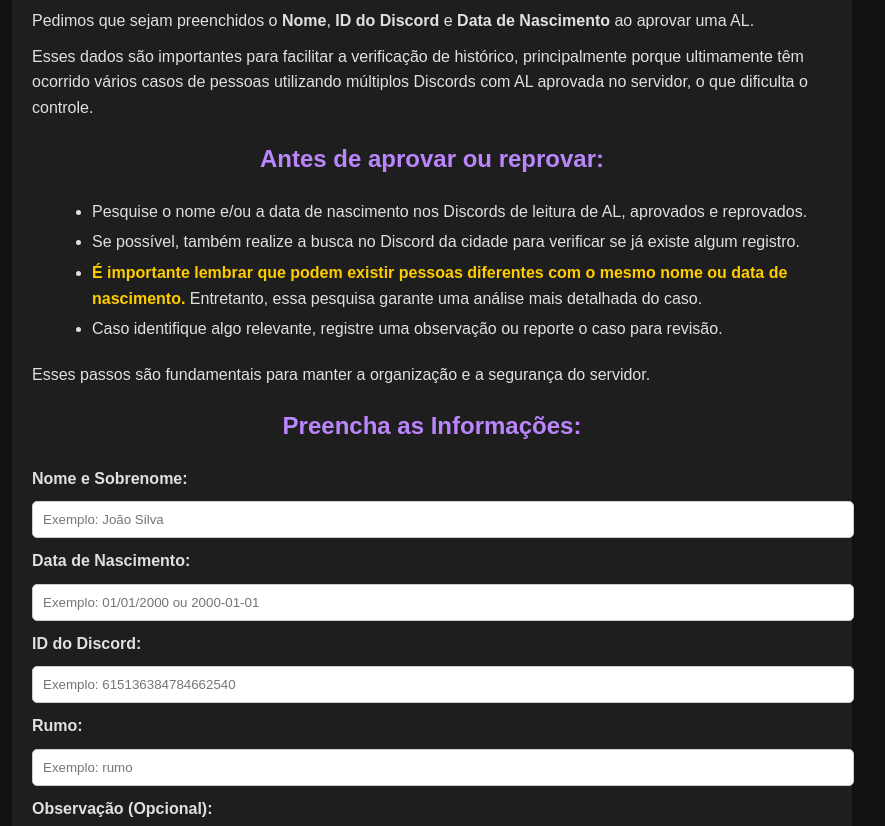
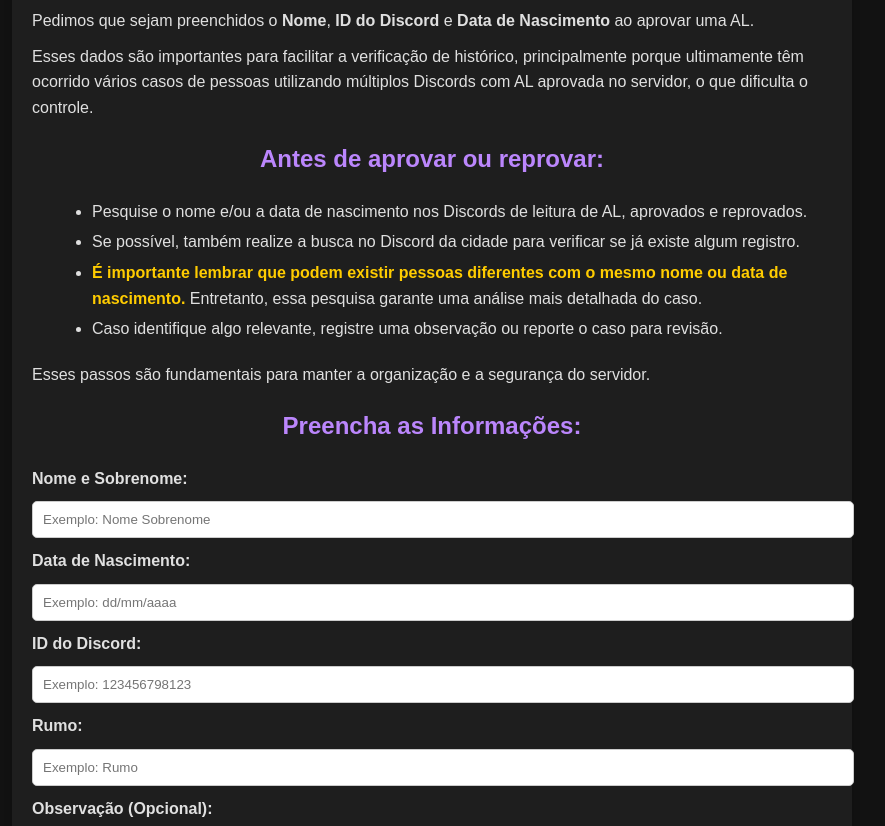
Before and after one commit to JackyMayers/leital, a plain HTML site: page index.html in a window 1280 px wide. Shown: the part 126-952 px from the top of the page, without its empty margins (208-1093 px from the left). Drawn offline with Linux system fonts and the light colour scheme.

Commit message:
Update index.html

```diff
--- a/index.html
+++ b/index.html
@@ -122,16 +122,16 @@
         <h2>Preencha as Informações:</h2>
         <form id="al-form">
             <label for="nomeSobrenome">Nome e Sobrenome:</label>
-            <input type="text" id="nomeSobrenome" placeholder="Exemplo: João Silva" required>
+            <input type="text" id="nomeSobrenome" placeholder="Exemplo: Nome Sobrenome" required>
 
             <label for="dataNascimento">Data de Nascimento:</label>
-            <input type="text" id="dataNascimento" placeholder="Exemplo: 01/01/2000 ou 2000-01-01" required>
+            <input type="text" id="dataNascimento" placeholder="Exemplo: dd/mm/aaaa" required>
 
             <label for="idDiscord">ID do Discord:</label>
-            <input type="text" id="idDiscord" placeholder="Exemplo: 615136384784662540" required>
+            <input type="text" id="idDiscord" placeholder="Exemplo: 123456798123" required>
 
             <label for="rumo">Rumo:</label>
-            <input type="text" id="rumo" placeholder="Exemplo: rumo" required>
+            <input type="text" id="rumo" placeholder="Exemplo: Rumo" required>
 
             <label for="observacao">Observação (Opcional):</label>
             <input type="text" id="observacao" placeholder="Exemplo: Motivo">
```
